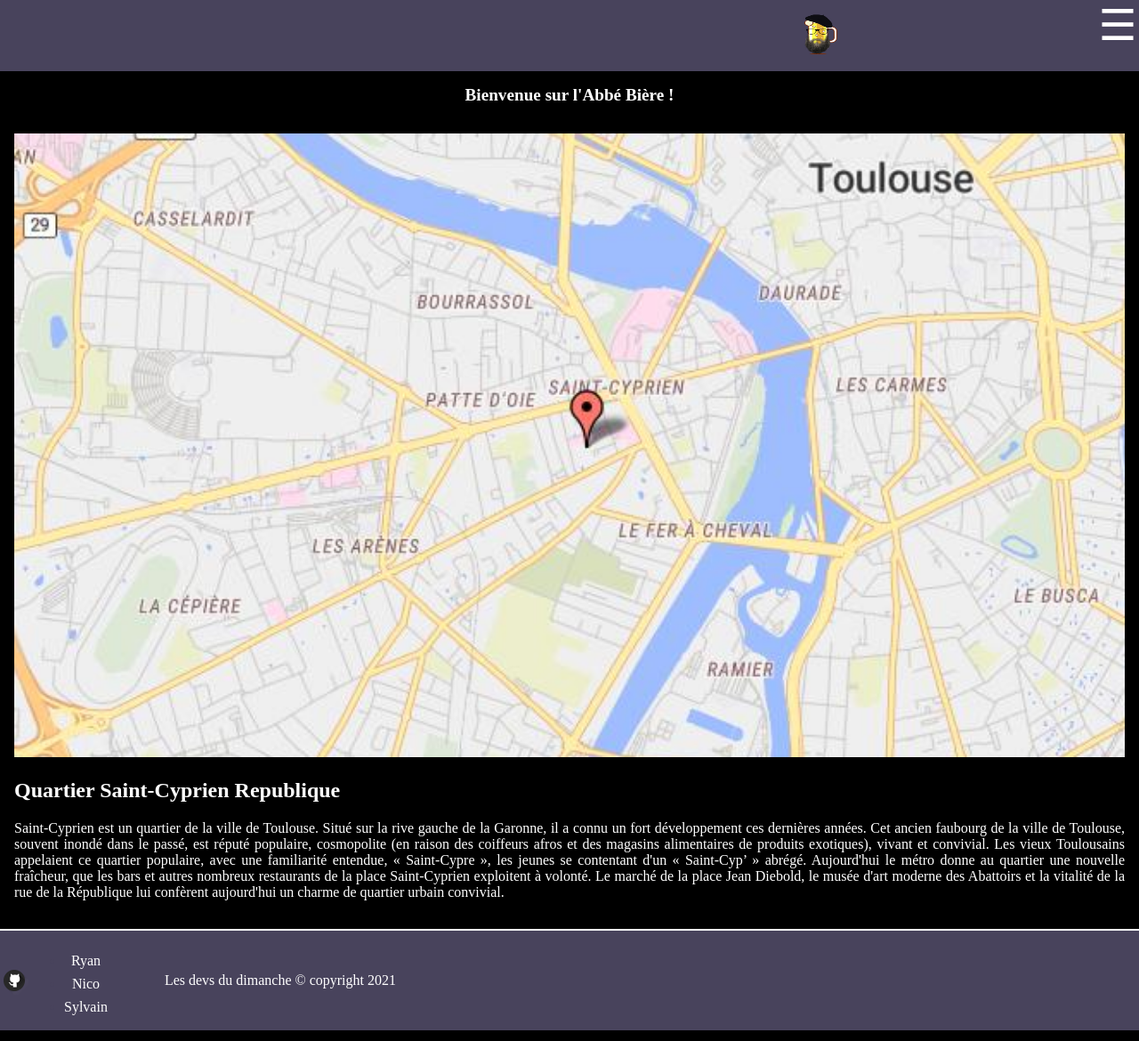
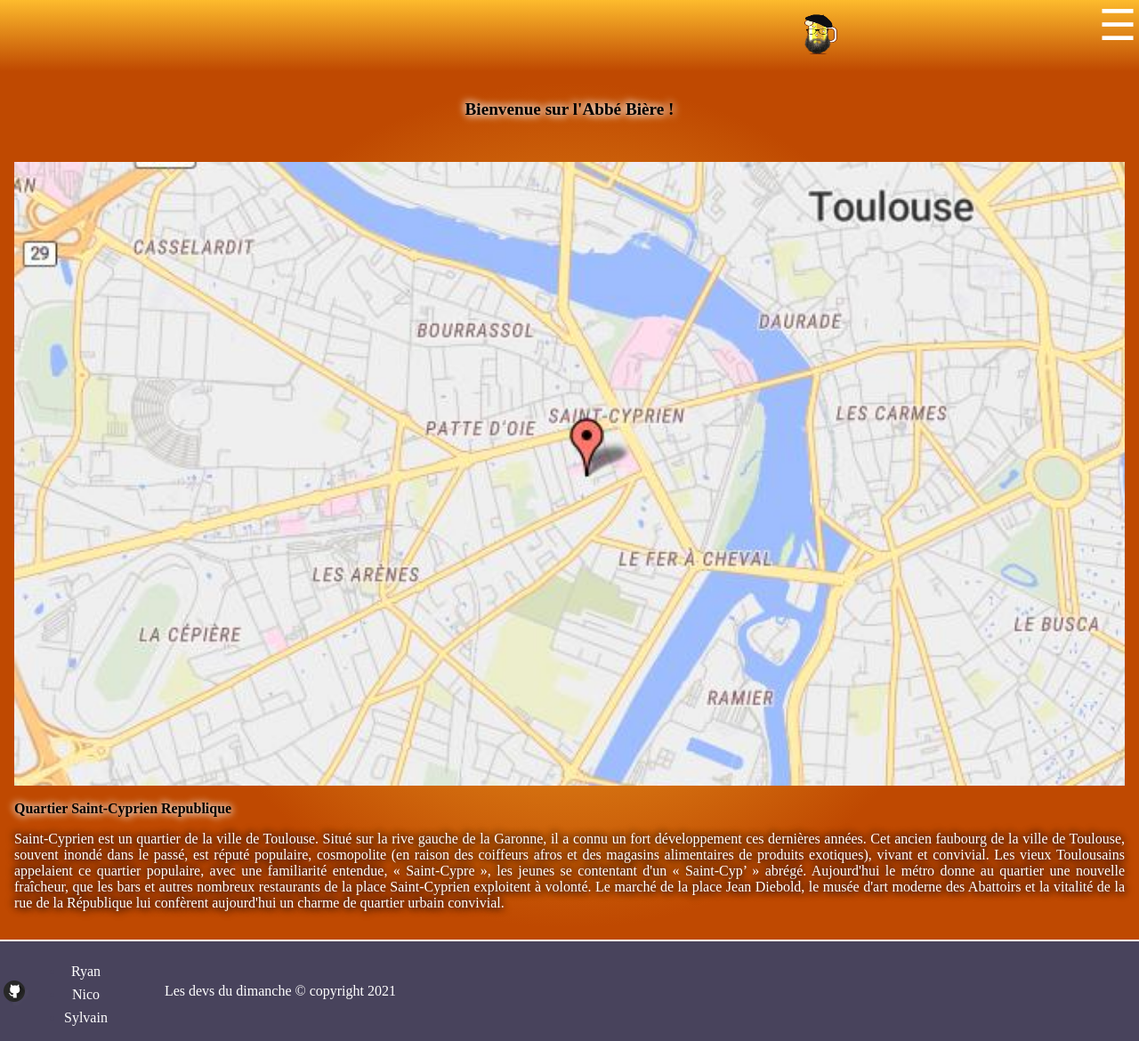
Before and after one commit to nicopierresanchez/l-abb-bi-re, a PHP site: page / in a window 1280 px wide. Shown: the whole page at 89% size. Run offline with PHP 8.4, Linux system fonts and the light colour scheme.

Commit message:
upgrade style.css

```diff
--- a/style.css
+++ b/style.css
@@ -8,11 +8,12 @@
     /* style header*/
     nav
     {
+        background: rgb(191,73,1);
+        background: linear-gradient(0deg, rgba(191,73,1,1) 0%, rgba(253,187,45,1) 100%);
         display: flex;
         flex-direction: row;
         width: 100%;
         height: 5rem;
-        background: #48435C;
     }
     nav img{
         height: 5rem;
@@ -31,7 +32,8 @@
         align-items: center;
         display: none;
         flex-direction: column;
-        background: #48435C;
+        background: rgb(191,73,1);
+        background: linear-gradient(180deg, rgba(191,73,1,1) 0%, rgba(253,187,45,1) 100%);
         height: 220px;
     }
     nav li{
@@ -89,7 +91,10 @@
         margin : 5%;
         color: white;
     }
-
+    main{
+        background: rgb(253,187,45);
+        background: radial-gradient(circle, rgba(253,187,45,1) 0%, rgba(191,73,1,1) 59%);
+    }
     #welcome {
         display: flex;
         font-size: medium;
@@ -107,13 +112,22 @@
     }
 
     #presentation {
-        color: white;
+        color: black;
         padding: 1rem;
+        text-shadow: 0.1em 0.1em 0.5em white, -0.1em -0.1em 0.5em white;
 
     }
     #presentation p{
         text-align:justify;
+        text-shadow: 0.1em 0.1em 0.5em #000, -0.1em -0.1em 0.5em #000;
+        color: white;
+
     }
     h1 {
-        display: table;
+        color: black;
+        padding: 1rem;
+        text-shadow: 0.1em 0.1em 0.5em white, -0.1em -0.1em 0.5em white;
     }
+    h2{
+        font-size: 1rem;
+    }
```
